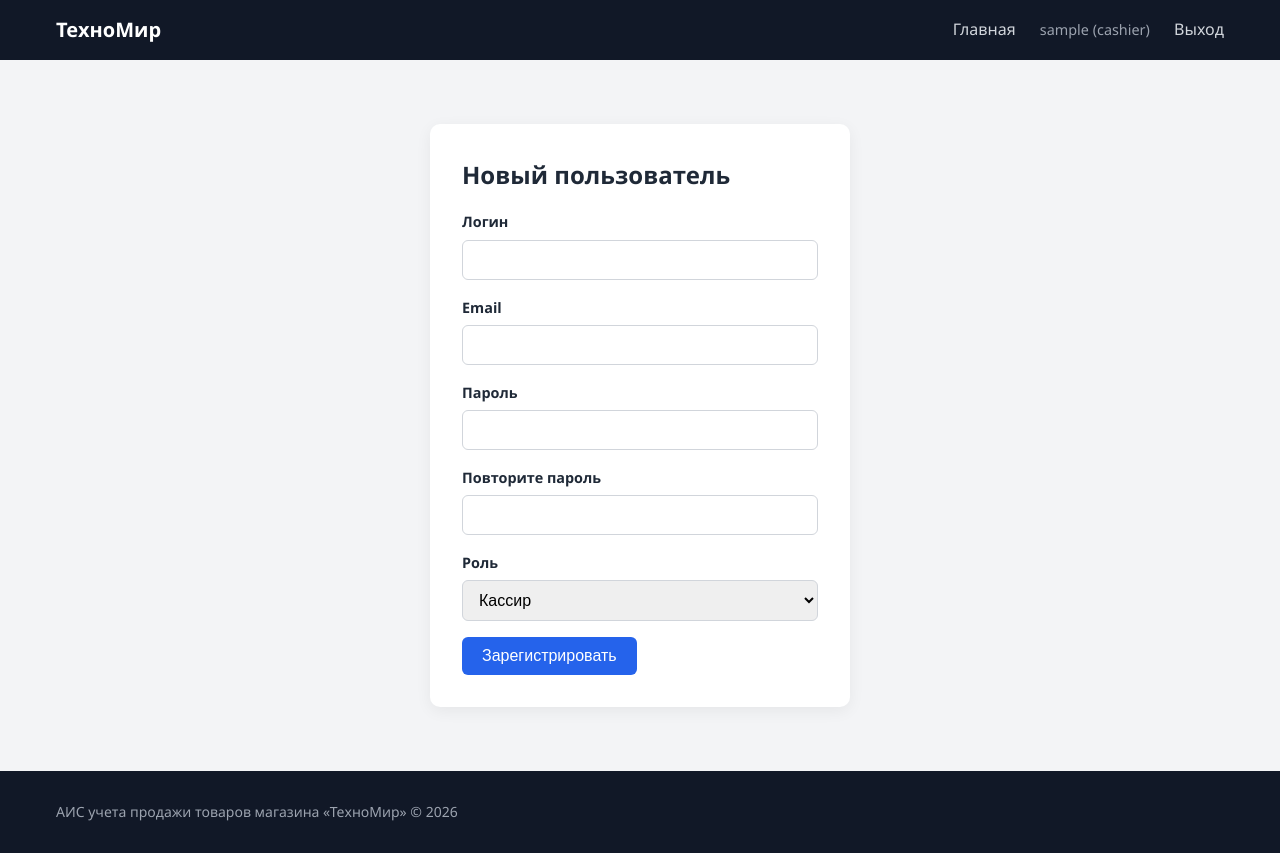
After one commit to 08yh04-maker/shop-ais-coursework, a Flask app: template app/templates/auth/register.html in a window 1280 px wide. The commit adds this page. Run offline with Flask 3, Linux system fonts and the light colour scheme; the template is opened without the code that fills it: values that come from a table or form of the project are taken from there, others are empty; the visitor is signed in with stand-in values (Sample User, id 1).

Commit message:
feat: аутентификация + дашборд (вход, выход, регистрация, роли)

```diff
--- /dev/null
+++ b/app/forms.py
@@ -0,0 +1,39 @@
+from flask_wtf import FlaskForm
+from wtforms import StringField, PasswordField, SubmitField, SelectField
+from wtforms.validators import DataRequired, Email, Length, EqualTo, ValidationError
+
+from app.models import User
+
+
+class LoginForm(FlaskForm):
+    """Форма входа."""
+    username = StringField("Логин", validators=[DataRequired(), Length(3, 64)])
+    password = PasswordField("Пароль", validators=[DataRequired()])
+    submit = SubmitField("Войти")
+
+
+class RegistrationForm(FlaskForm):
+    """Форма регистрации (доступна только администратору)."""
+    username = StringField("Логин", validators=[DataRequired(), Length(3, 64)])
+    email = StringField("Email", validators=[DataRequired(), Email(), Length(max=120)])
+    password = PasswordField("Пароль", validators=[DataRequired(), Length(min=6, max=128)])
+    password2 = PasswordField(
+        "Повторите пароль",
+        validators=[DataRequired(), EqualTo("password", message="Пароли не совпадают.")]
+    )
+    role = SelectField(
+        "Роль",
+        choices=[("cashier", "Кассир"), ("admin", "Администратор")],
+        validators=[DataRequired()]
+    )
+    submit = SubmitField("Зарегистрировать")
+
+    def validate_username(self, username):
+        user = User.query.filter_by(username=username.data).first()
+        if user:
+            raise ValidationError("Такой логин уже занят.")
+
+    def validate_email(self, email):
+        user = User.query.filter_by(email=email.data).first()
+        if user:
+            raise ValidationError("Этот email уже используется.")
--- a/app/static/css/style.css
+++ b/app/static/css/style.css
@@ -79,3 +79,79 @@ body {
     padding: 16px 0;
     font-size: 0.875rem;
 }
+
+/* ===== Формы ===== */
+.auth-card {
+    max-width: 420px;
+    margin: 40px auto;
+    background: #fff;
+    padding: 32px;
+    border-radius: 10px;
+    box-shadow: 0 4px 16px rgba(0, 0, 0, 0.06);
+}
+
+.auth-card h1 {
+    margin-top: 0;
+    font-size: 1.5rem;
+}
+
+.form-group {
+    margin-bottom: 16px;
+}
+
+.form-group label {
+    display: block;
+    margin-bottom: 6px;
+    font-weight: 600;
+    font-size: 0.9rem;
+}
+
+.form-control {
+    width: 100%;
+    padding: 10px 12px;
+    border: 1px solid #d1d5db;
+    border-radius: 6px;
+    font-size: 1rem;
+}
+
+.form-control:focus {
+    outline: none;
+    border-color: #2563eb;
+    box-shadow: 0 0 0 3px rgba(37, 99, 235, 0.15);
+}
+
+.form-error {
+    color: #dc2626;
+    font-size: 0.85rem;
+}
+
+/* ===== Кнопки ===== */
+.btn {
+    display: inline-block;
+    padding: 10px 20px;
+    border: none;
+    border-radius: 6px;
+    font-size: 1rem;
+    cursor: pointer;
+    text-decoration: none;
+}
+
+.btn--primary {
+    background: #2563eb;
+    color: #fff;
+}
+
+.btn--primary:hover {
+    background: #1d4ed8;
+}
+
+.btn--danger {
+    background: #dc2626;
+    color: #fff;
+}
+
+.nav-user {
+    color: #9ca3af;
+    margin-left: 20px;
+    font-size: 0.9rem;
+}
--- /dev/null
+++ b/app/templates/auth/register.html
@@ -0,0 +1,28 @@
+{% extends "base.html" %}
+{% block title %}Регистрация — АИС «ТехноМир»{% endblock %}
+
+{% block content %}
+<div class="auth-card">
+    <h1>Новый пользователь</h1>
+    <form method="post" novalidate>
+        {{ form.hidden_tag() }}
+
+        {% for field in [form.username, form.email, form.password, form.password2] %}
+        <div class="form-group">
+            {{ field.label }}
+            {{ field(class="form-control") }}
+            {% for error in field.errors %}
+                <span class="form-error">{{ error }}</span>
+            {% endfor %}
+        </div>
+        {% endfor %}
+
+        <div class="form-group">
+            {{ form.role.label }}
+            {{ form.role(class="form-control") }}
+        </div>
+
+        {{ form.submit(class="btn btn--primary") }}
+    </form>
+</div>
+{% endblock %}
--- a/app/templates/base.html
+++ b/app/templates/base.html
@@ -11,9 +11,17 @@
         <div class="container header__inner">
             <a href="{{ url_for('index') }}" class="logo">ТехноМир</a>
             <nav class="nav">
-                <a href="{{ url_for('index') }}">Главная</a>
-                <a href="{{ url_for('auth.login') }}">Вход</a>
-            </nav>
+    <a href="{{ url_for('index') }}">Главная</a>
+    {% if current_user.is_authenticated %}
+        <span class="nav-user">{{ current_user.username }} ({{ current_user.role }})</span>
+        {% if current_user.is_admin %}
+            <a href="{{ url_for('auth.register') }}">Регистрация</a>
+        {% endif %}
+        <a href="{{ url_for('auth.logout') }}">Выход</a>
+    {% else %}
+        <a href="{{ url_for('auth.login') }}">Вход</a>
+    {% endif %}
+</nav>
         </div>
     </header>
 
```
Also changed, not shown: app/__init__.py (+6 -4 lines), app/routes/auth.py (+52 -3 lines), app/templates/auth/login.html (added, +29 -0 lines), app/templates/index.html (added, +14 -0 lines), create_admin.py (added, +15 -0 lines).
